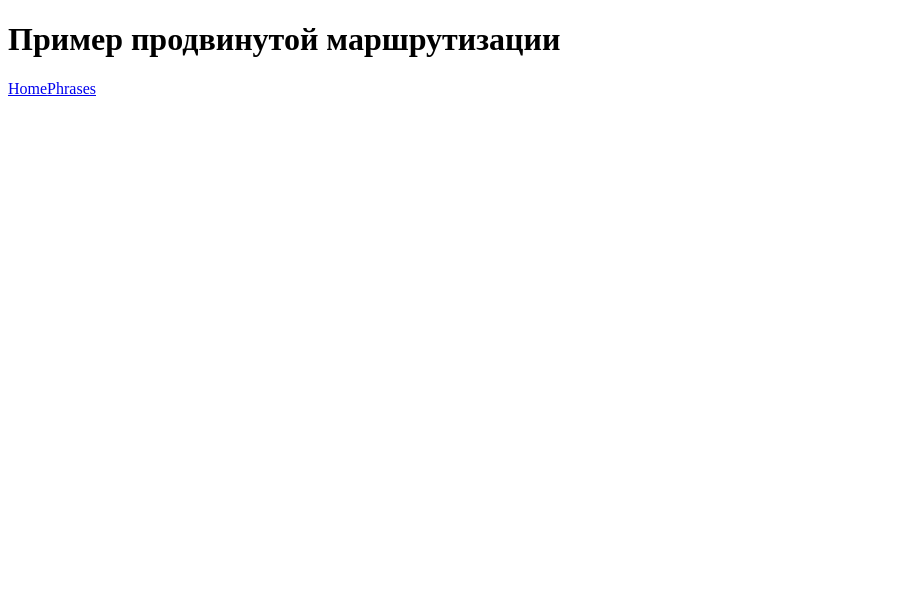
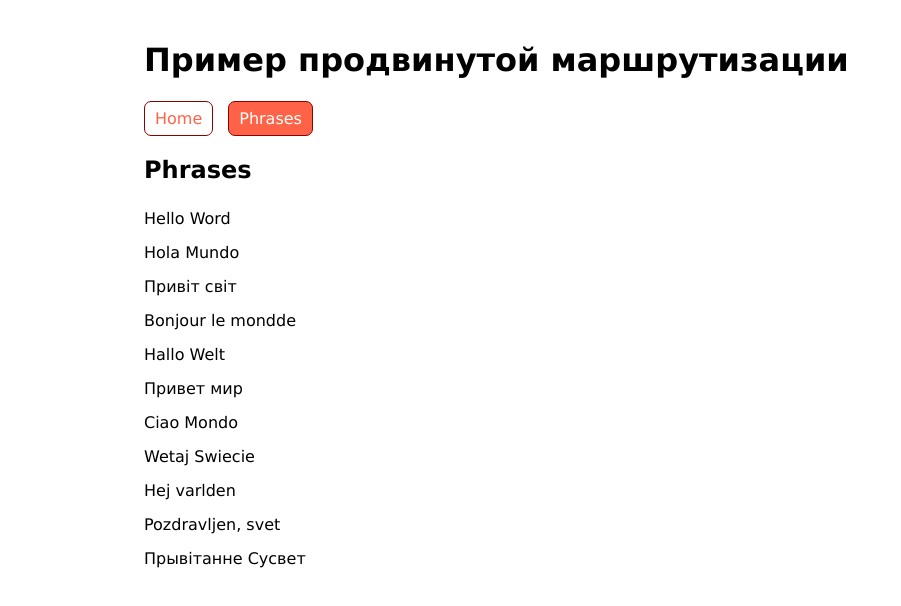
Before and after one commit to GeorgeYahontov/angular-routing-advansed, an Angular app: page /phrases in a window 1280 px wide. Before the commit this address led to /. Shown: the top 606 px of the page, without its empty margins (0-901 px from the left). Built offline with nearby package versions, Linux system fonts and the light colour scheme.

Commit message:
#1 - basic routing

```diff
--- a/src/app/app-routing.module.ts
+++ b/src/app/app-routing.module.ts
@@ -1,7 +1,16 @@
 import { NgModule } from '@angular/core';
 import { RouterModule, Routes } from '@angular/router';
+import {HomeComponent} from "./home/home.component";
+import {PhraseListComponent} from "./phrase-list/phrase-list.component";
+import {PhraseDetailsComponent} from "./phrase-details/phrase-details.component";
 
-const routes: Routes = [];
+const routes: Routes = [
+  {path: '', redirectTo:'home', pathMatch: 'full'},
+  {path: 'home', component:HomeComponent},
+  {path: 'phrases', component:PhraseListComponent},
+  {path: 'phrase/:id', component:PhraseDetailsComponent}
+
+];
 
 @NgModule({
   imports: [RouterModule.forRoot(routes)],
--- a/src/app/app.component.html
+++ b/src/app/app.component.html
@@ -2,5 +2,6 @@
 <nav>
   <a routerLink="/home" routerLinkActive="active">Home</a>
   <a routerLink="/phrases" routerLinkActive="active">Phrases</a>
+
 </nav>
 <router-outlet></router-outlet>
--- a/src/app/home/home.component.html
+++ b/src/app/home/home.component.html
@@ -1,4 +1,4 @@
-<h2>Home pages</h2>
+<h2>Home page</h2>
 <p>Lorem ipsum dolor sit amet, consectetur adipisicing elit. A, accusamus alias asperiores blanditiis corporis debitis
   deleniti deserunt dicta doloremque eaque earum esse eveniet incidunt inventore modi nam natus nemo neque nisi odio
   officia omnis pariatur perspiciatis provident quam rem repudiandae saepe sapiente sunt tempore tenetur unde veniam
--- a/src/app/phrase-details/phrase-details.component.html
+++ b/src/app/phrase-details/phrase-details.component.html
@@ -1,2 +1,8 @@
-
-<h3>Phrase item</h3>
+<div *ngIf = 'phrase'>
+  <h3>Selected phrase</h3>
+  <div>Value:{{phrase.value}}</div>
+  <div>Language:{{phrase.language}}</div>
+  <div>
+    <button (click)="goToPhrasesList()">Go to list</button>
+  </div>
+</div>
--- a/src/app/phrase-details/phrase-details.component.ts
+++ b/src/app/phrase-details/phrase-details.component.ts
@@ -1,4 +1,7 @@
 import { Component, OnInit } from '@angular/core';
+import {PhraseService} from "../shared/phrase.service";
+import {Phrase} from "../shared/phrase.class";
+import {ActivatedRoute, Params, Router} from "@angular/router";
 
 @Component({
   selector: 'app-phrase-details',
@@ -7,9 +10,27 @@ import { Component, OnInit } from '@angular/core';
 })
 export class PhraseDetailsComponent implements OnInit {
 
-  constructor() { }
+  phrase: Phrase;
+
+  constructor(
+    private svc: PhraseService,
+    private activatedRoute: ActivatedRoute,
+    private router: Router) { }
 
   ngOnInit(): void {
+
+    this.activatedRoute.params.forEach((params: Params) => {
+      const id = +params.id
+      console.log(params.id);
+      this.svc
+        .getPhrase(id)
+        .then(res => this.phrase = res);
+    })
+
+
+  }
+  goToPhrasesList(): void{
+    this.router.navigate(['/phrases']);
   }
 
 }
--- a/src/app/phrase-list/phrase-list.component.html
+++ b/src/app/phrase-list/phrase-list.component.html
@@ -1,2 +1,7 @@
 <h2>Phrases</h2>
-<app-phrase-details></app-phrase-details>
+<ul class="phrases">
+  <li *ngFor="let phrase of phrases"
+  (click)="onSelect(phrase)">
+    {{phrase.value}}
+  </li>
+</ul>
--- a/src/app/phrase-list/phrase-list.component.ts
+++ b/src/app/phrase-list/phrase-list.component.ts
@@ -1,4 +1,7 @@
 import { Component, OnInit } from '@angular/core';
+import {PhraseService} from "../shared/phrase.service";
+import {Phrase} from "../shared/phrase.class";
+import {Router} from "@angular/router";
 
 @Component({
   selector: 'app-phrase-list',
@@ -7,9 +10,19 @@ import { Component, OnInit } from '@angular/core';
 })
 export class PhraseListComponent implements OnInit {
 
-  constructor() { }
+  phrases: Phrase[];
+
+  constructor(private svc: PhraseService, private router: Router) { }
 
   ngOnInit(): void {
+    this.svc
+      .getAll()
+      .then(res => this.phrases = res);
+  }
+
+  onSelect(phrase: Phrase): void {
+    //siteurl/phrase/3
+    this.router.navigate(['phrase', phrase.id])
   }
 
 }
--- a/src/app/shared/mock.data.ts
+++ b/src/app/shared/mock.data.ts
@@ -0,0 +1,15 @@
+import {Phrase} from "./phrase.class";
+
+export const PHRASES =[
+  new Phrase(1,  'Hello Word', 'English'),
+  new Phrase(2,  'Hola Mundo', 'Spanish'),
+  new Phrase(3,  'Привіт світ', 'Ucrainian'),
+  new Phrase(4,  'Bonjour le mondde', 'Franch'),
+  new Phrase(5,  'Hallo Welt', 'German'),
+  new Phrase(6,  'Привет мир', 'Russian'),
+  new Phrase(7,  'Ciao Mondo', 'Italian'),
+  new Phrase(8,  'Wetaj Swiecie', 'Polish'),
+  new Phrase(9,  'Hej varlden', 'Swdish'),
+  new Phrase(10,  'Pozdravljen, svet', 'Slovenian'),
+  new Phrase(11,  'Прывітанне Сусвет', 'Belarusian')
+];
--- a/src/app/shared/phrase.class.ts
+++ b/src/app/shared/phrase.class.ts
@@ -0,0 +1,5 @@
+export class Phrase{
+  constructor(public id: number, public value: string, public language: string) {
+
+  }
+}
--- a/src/app/shared/phrase.service.ts
+++ b/src/app/shared/phrase.service.ts
@@ -1,4 +1,8 @@
 import { Injectable } from '@angular/core';
+import {PHRASES} from "./mock.data";
+import {Phrase} from "./phrase.class";
+
+const phrasesPromise = Promise.resolve(PHRASES)
 
 @Injectable({
   providedIn: 'root'
@@ -6,4 +10,14 @@ import { Injectable } from '@angular/core';
 export class PhraseService {
 
   constructor() { }
+
+  getAll(): Promise<Phrase[]>{
+    return phrasesPromise;
+  }
+
+  getPhrase(id:number): Promise <Phrase> {
+    return phrasesPromise.then(phrases => phrases.find(phrase => phrase.id === id))
+
+  }
+
 }
--- a/src/styles.scss
+++ b/src/styles.scss
@@ -1 +1,50 @@
-/* You can add global styles to this file, and also import other style files */
+body{
+  max-width: 992px;
+  margin: 0 auto;
+  padding: 20px;
+  font-family: Verdana, sans-serif;
+}
+button{
+  border: 1px solid darkred;
+  padding: 7px 10px;
+  border-radius: 7px;
+  margin: 15px 0;
+  background-color: transparent;
+  color: tomato;
+  font-size: 1rem;
+  cursor: pointer;
+}
+nav{
+  a{
+    display: inline-block;
+    border: 1px solid darkred;
+    text-decoration: none;
+    transition: 0.5s;
+    padding: 7px 10px;
+    border-radius: 7px;
+    margin-right: 15px;
+    color: tomato;
+
+    &.active{
+      background-color: tomato;
+      color: white;
+    }
+  }
+}
+.phrases{
+  padding: 0;
+  list-style: none;
+  li{
+    cursor: pointer;
+    margin: 5px 0;
+    padding: 5px 0;
+    max-width: 250px;
+    border-radius: 7px;
+    transition: padding 0.25s;
+    &:hover{
+      padding-left:15px;
+      padding-right: 15px;
+      background-color: lightcoral;
+    }
+  }
+}
--- a/tsconfig.json
+++ b/tsconfig.json
@@ -5,7 +5,7 @@
     "baseUrl": "./",
     "outDir": "./dist/out-tsc",
     "forceConsistentCasingInFileNames": true,
-    "strict": true,
+    //"strict": true,
     "noImplicitReturns": true,
     "noFallthroughCasesInSwitch": true,
     "sourceMap": true,
```
